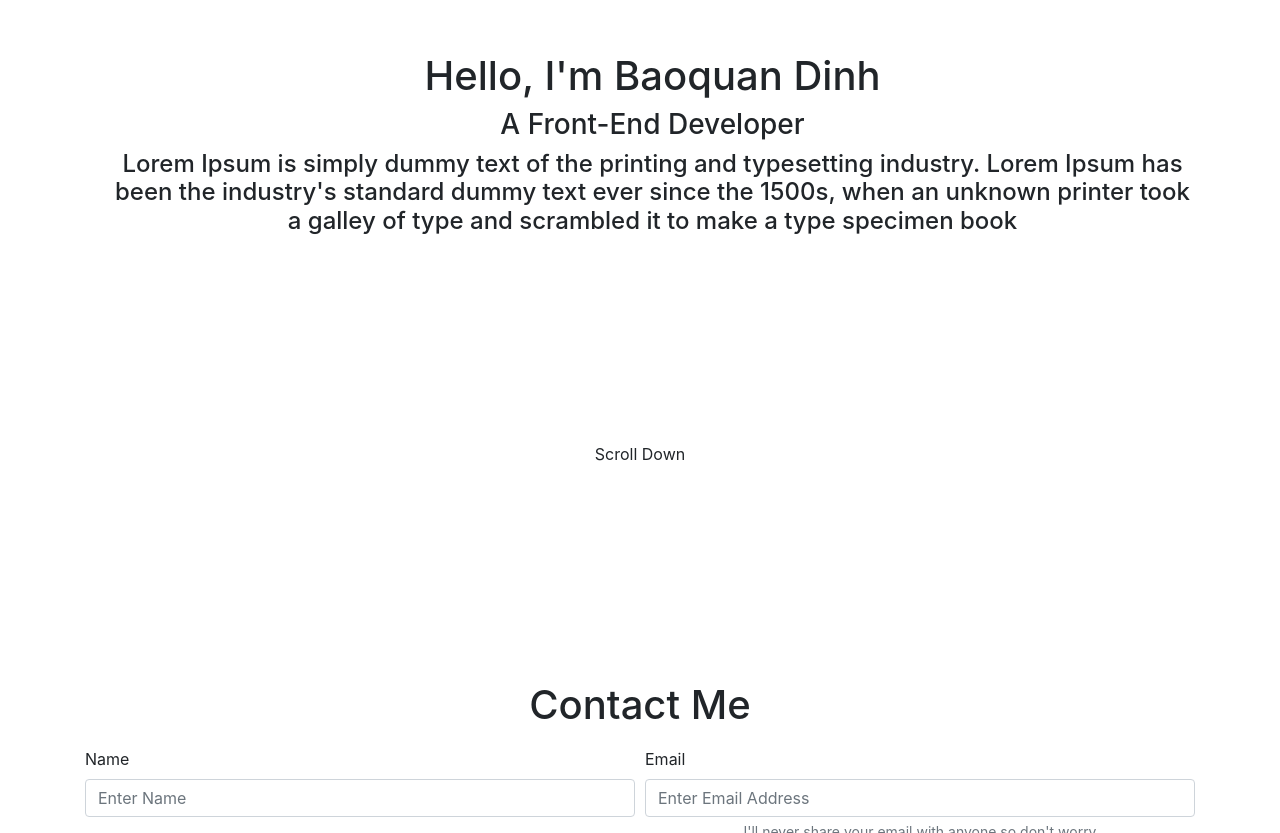
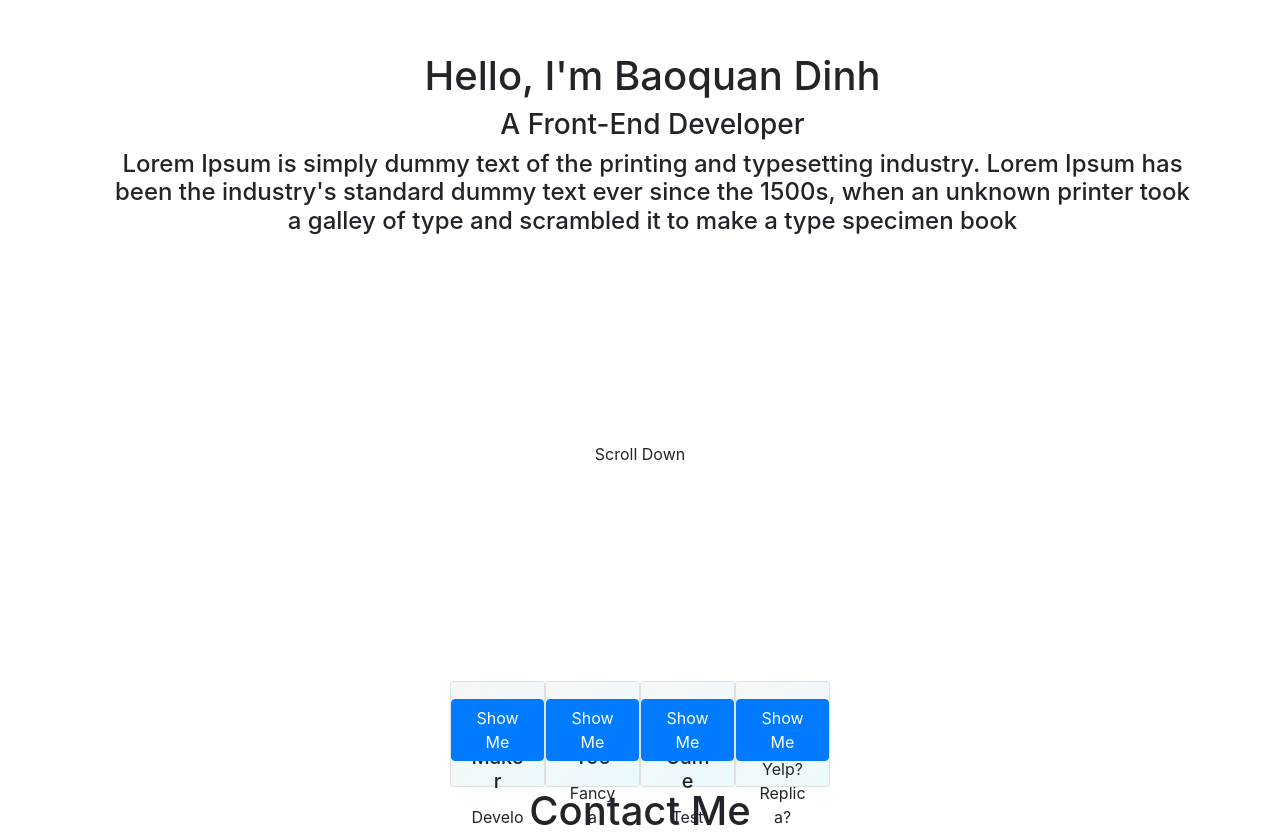
Before and after one commit to baoquandinh/baoquandinh.github.io, a React (Create React App) app in the folder baoquandinhportfolio/: page / in a window 1280 px wide. Shown: the part 119-952 px from the top of the page. Built offline with nearby package versions, Linux system fonts and the light colour scheme.

Commit message:
Removed navbar and set transitions to different section

```diff
--- a/baoquandinhportfolio/src/App.tsx
+++ b/baoquandinhportfolio/src/App.tsx
@@ -1,25 +1,15 @@
 import './App.css';
 import { AboutMePage, SkillsPage, ProjectsPage, ContactMePage } from './pages/index';
 import 'bootstrap/dist/css/bootstrap.min.css';
-import { Switch, Route } from 'react-router-dom';
-import { PortfolioNavbar } from './components/NavBar/PortfolioNavbar';
 import 'aos/dist/aos.css';
 import AOS from 'aos'
 
 function App() {
   AOS.init()
   return (
-    <div className="App" style={{ height: '100vh' }}>
-      {/* <PortfolioNavbar />
-      <Switch>
-        <Route exact path='/' component={AboutMePage} />
-        <Route path='/skills' component={SkillsPage} />
-        <Route path='/projects' component={ProjectsPage} />
-        <Route path='/contact' component={ContactMePage} />
-      </Switch> */}
-      {/* <div data-aos="fade-in" data-aos-duration="2000"> */}
+    <div className="App">
       <AboutMePage />
-      {/* </div> */}
+      <ProjectsPage />
       <ContactMePage />
     </div>
   );
```
